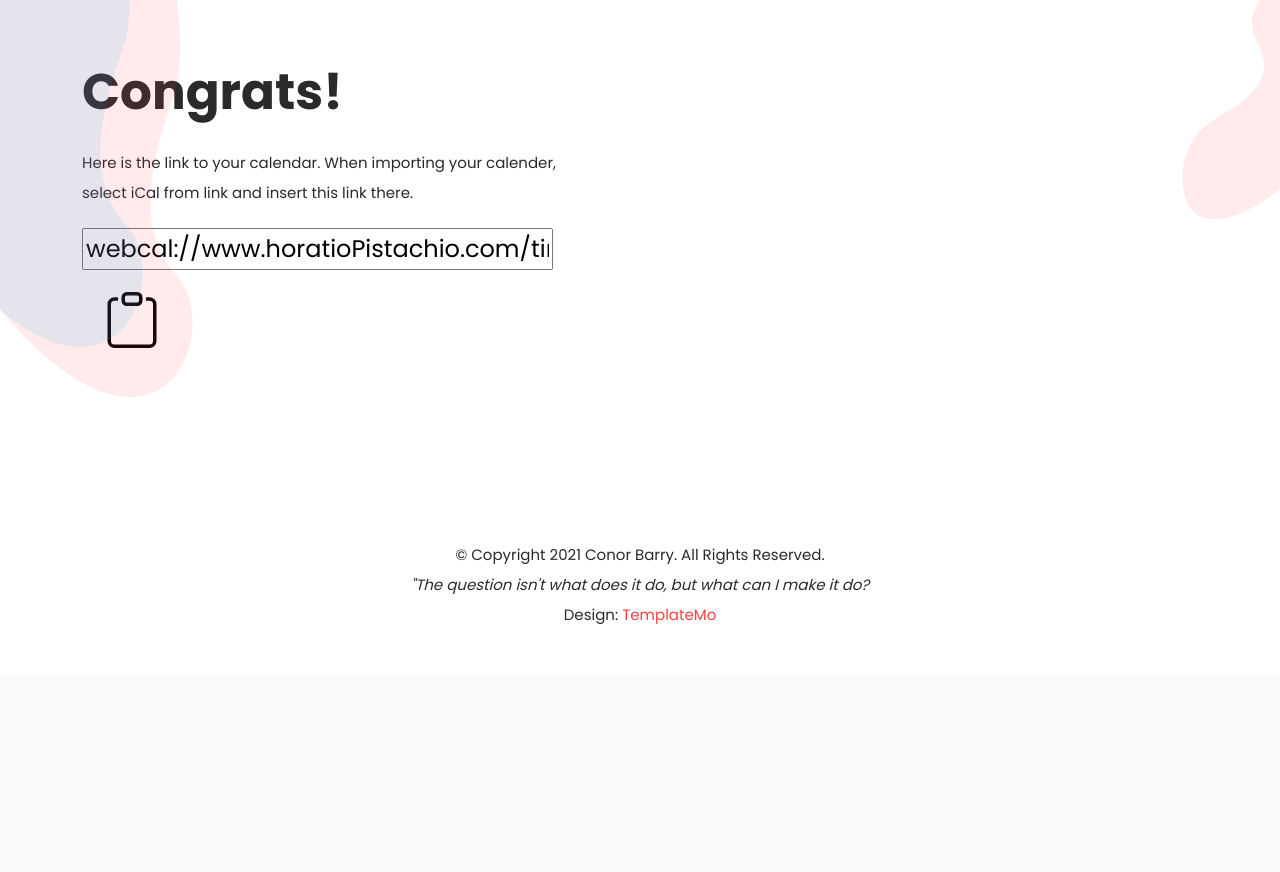
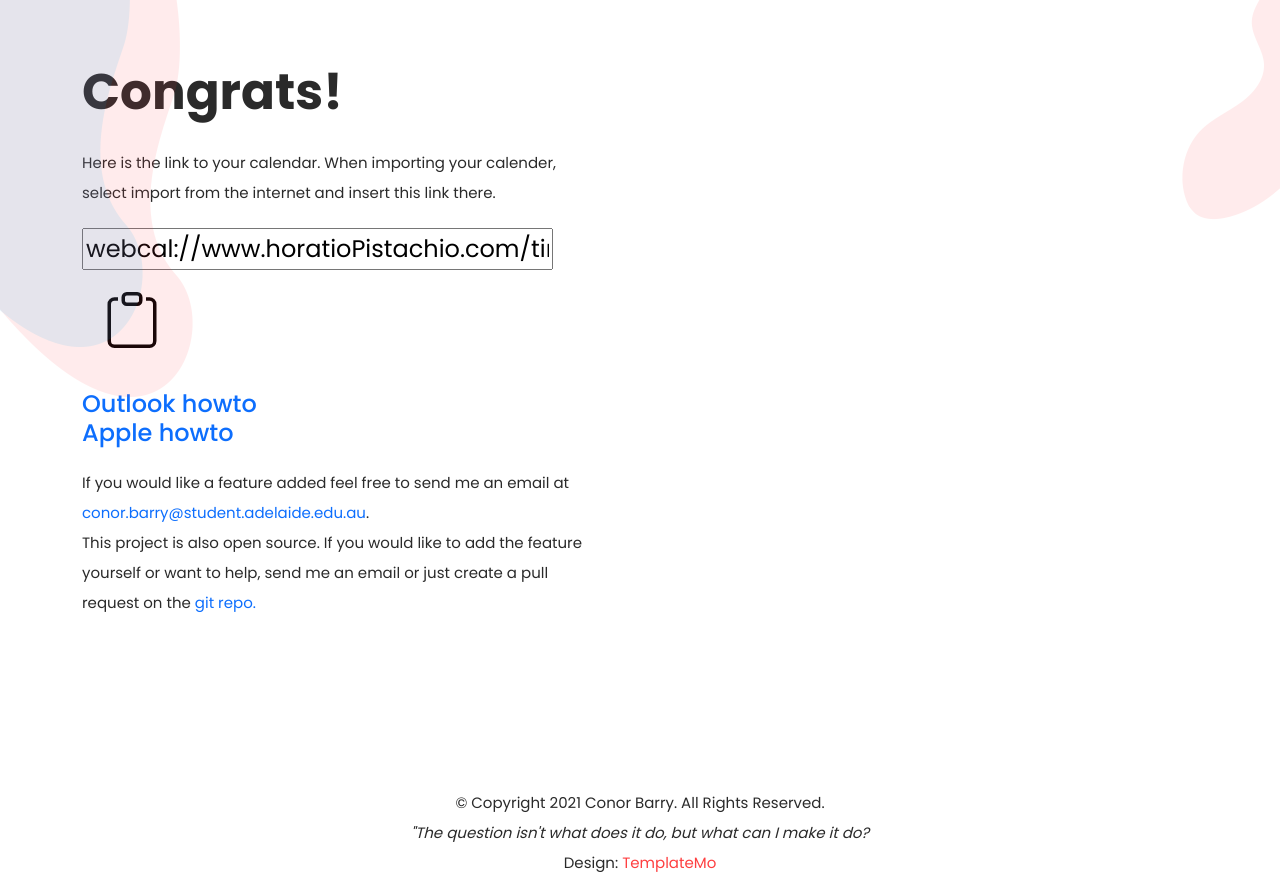
Before and after one commit to HortatioPistachio/UniTimetable, a Django app: template mysite/blog/templates/blog/iCal_complete_template.html in a window 1280 px wide. Shown: the part 170-1042 px from the top of the page. Before the commit the page ends 794 px from the top, so only its background shows below. Run offline with Django 3.2, Linux system fonts and the light colour scheme; the template is opened without the code that fills it, so the values that code supplies are empty; some libraries are stand-ins or nearby versions.

Commit message:
improved usability, added call for help

```diff
--- a/mysite/blog/templates/blog/complete.html
+++ b/mysite/blog/templates/blog/complete.html
@@ -14,6 +14,11 @@
                 <h2>Congrats!</h2>
                 <p>You should soon receive an email from serviceaccount@unitimetable-312108.iam.gserviceaccount.com with the calendar.</p>
 
+                <p>
+                  If you would like a feature added feel free to send me an email at <a href="mailto:conor.barry@student.adelaide.edu.au">conor.barry@student.adelaide.edu.au</a>.
+                  <br>
+                  This project is also open source. If you would like to add the feature yourself or want to help, send me an email or just create a pull request on the <a href="https://github.com/horatioPistachio/UniTimetable">git repo.</a>
+                </p>
               </div>
             </div>
 
--- a/mysite/blog/templates/blog/iCal_complete_template.html
+++ b/mysite/blog/templates/blog/iCal_complete_template.html
@@ -11,7 +11,7 @@
             <div class="col-lg-6 align-self-center">
               <div class="left-content header-text wow fadeInLeft" data-wow-duration="1s" data-wow-delay="1s">
                 <h2>Congrats!</h2>
-                <p>Here is the link to your calendar. When importing your calender, select iCal from link and insert this link there.
+                <p>Here is the link to your calendar. When importing your calender, select import from the internet and insert this link there.
                   <br>
                     <h4>
                     <a  href=" ../timetable/{{cal_code}}.ics" value>
@@ -23,6 +23,22 @@
                   <button class="btn btn-cpy" data-clipboard-target="#foo">
                     <img src="../../static/img/clipboard.svg" alt="Copy to clipboard">
                 </button>
+                </p>
+
+                <p>
+                  <h4>
+                  <a href="https://support.microsoft.com/en-us/office/import-calendars-into-outlook-8e8364e1-400e-4c0f-a573-fe76b5a2d379">Outlook howto</a>
+                    </h4>
+
+                    <h4>
+                      <a href="https://support.apple.com/en-au/HT202361">Apple howto</a>
+                    </h4>
+                </p>
+
+                <p>
+                  If you would like a feature added feel free to send me an email at <a href="mailto:conor.barry@student.adelaide.edu.au">conor.barry@student.adelaide.edu.au</a>.
+                  <br>
+                  This project is also open source. If you would like to add the feature yourself or want to help, send me an email or just create a pull request on the <a href="https://github.com/horatioPistachio/UniTimetable">git repo.</a>
                 </p>
               </div>
 
```
Also changed, not shown: README.md.
